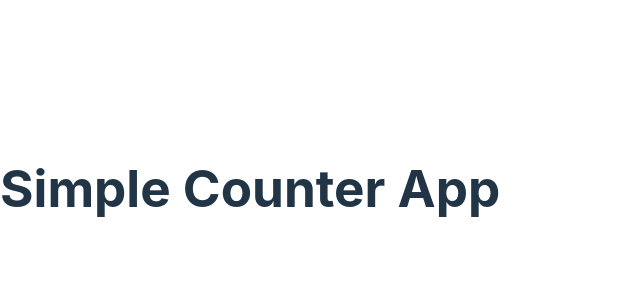
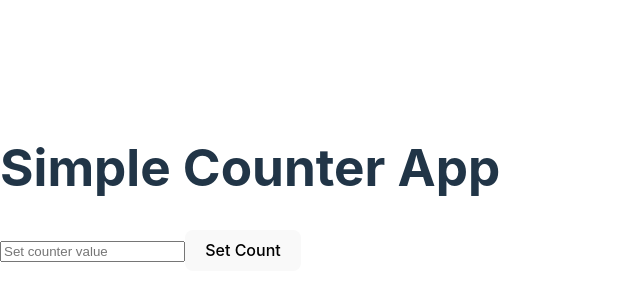
Before and after one commit to IvanHamou/CounterApp, a React (Vite) app in the folder counterApp/: page / in a window 1280 px wide. Shown: the part 212-512 px from the top of the page, without its empty margins (0-640 px from the left). Built offline with nearby package versions, Linux system fonts and the light colour scheme.

Commit message:
added form in component

```diff
--- a/counterApp/src/App.jsx
+++ b/counterApp/src/App.jsx
@@ -7,6 +7,7 @@ export default function App() {
   return (
     <div>
       <h1>Simple Counter App</h1>
+      <SetCounter/>
     </div>
   )
 }
--- a/counterApp/src/components/SetCounter.jsx
+++ b/counterApp/src/components/SetCounter.jsx
@@ -1,7 +1,15 @@
-import React from 'react'
+export default function SetCounter({ setCount }) {
 
-export default function SetCounter() {
+
   return (
-    <div>SetCounter</div>
+    <form>
+      <input
+        type="text"
+        placeholder="Set counter value"
+      />
+      <button type="submit">
+        Set Count
+      </button>
+    </form>
   )
 }
```
